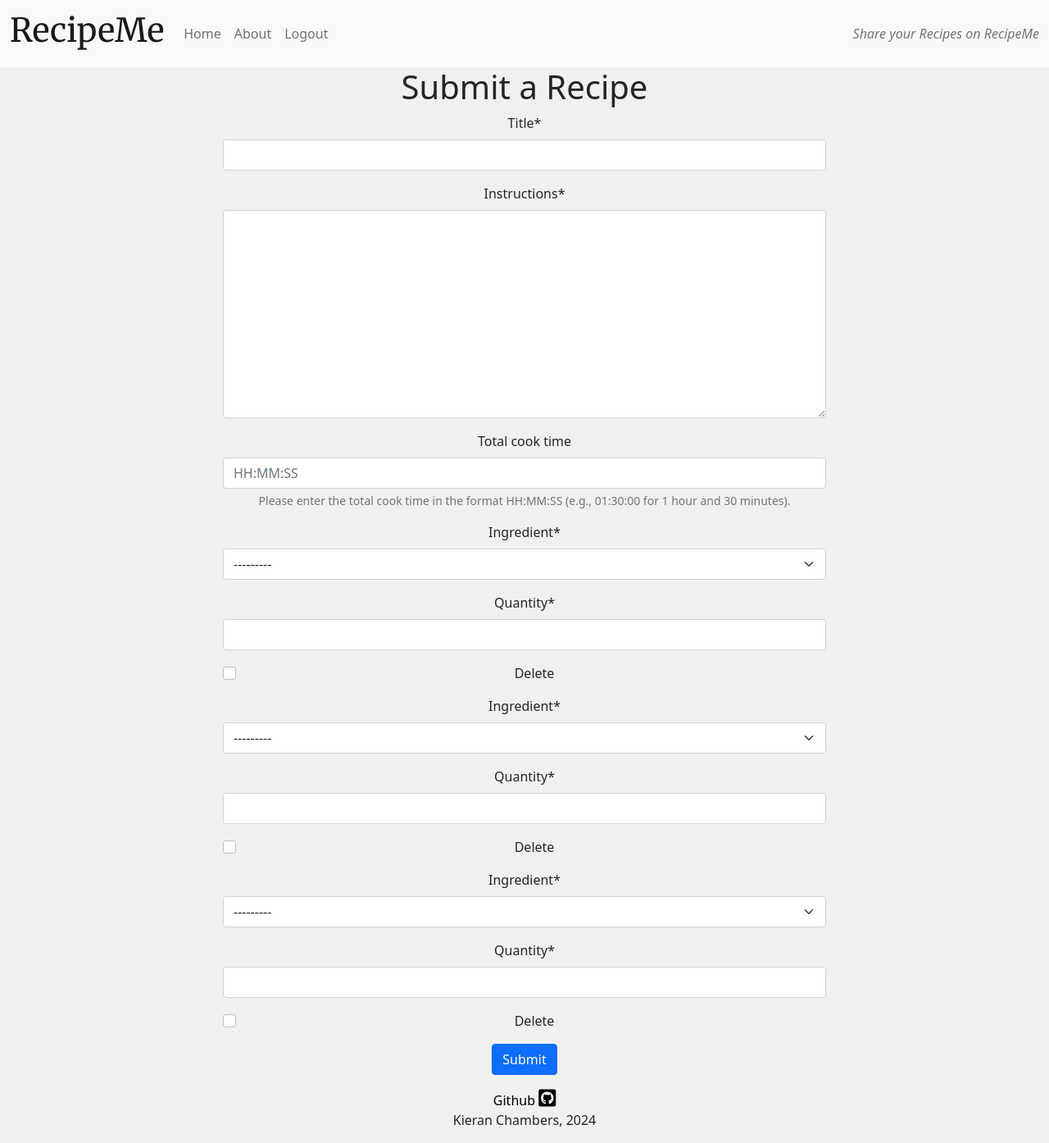
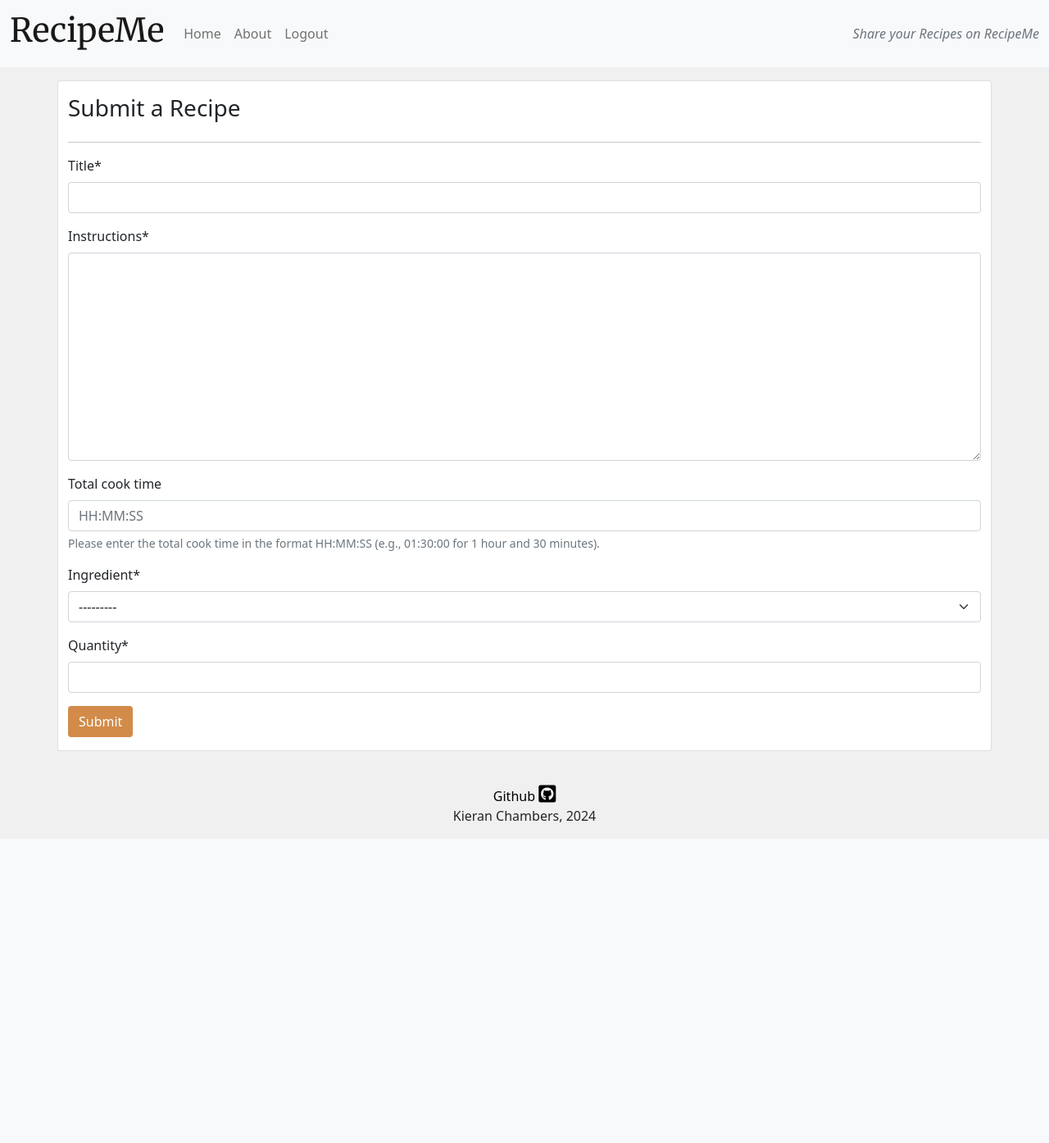
Before and after one commit to klchambers/pp4, a Django app: page /upload_recipe/ in a window 1280 px wide. Shown: the whole page at 82% size. After the commit the page ends 1003 px from the top, so only its background shows below. Run offline with Django 5.2, Linux system fonts and the light colour scheme; the visitor is signed in with stand-in values (Sample User, id 1); data that the repository does not hold is empty; some libraries are stand-ins or nearby versions.

Commit message:
Chores: Improve styling of

```diff
--- a/recipes/forms.py
+++ b/recipes/forms.py
@@ -28,4 +28,6 @@ class RecipeForm(forms.ModelForm):
 # https://docs.djangoproject.com/en/5.0/topics/forms/modelforms/
 RecipeFormSet = inlineformset_factory(
     Recipe, IngredientQuantity,
-    fields=['ingredient', 'quantity'])
+    fields=['ingredient', 'quantity'],
+    can_delete=False,
+    extra=1)
--- a/recipes/templates/recipes/upload_recipe.html
+++ b/recipes/templates/recipes/upload_recipe.html
@@ -5,8 +5,9 @@
 <body>
     <div class="container">
         <div class="row justify-content-center">
-            <div class="col-md-8 text-center">
-                <h1>Submit a Recipe</h1>
+            <div class="col-md-10 col-lg-12 card mb-4 mt-3 py-3">
+                <h3>Submit a Recipe</h3>
+                <hr>
                 <form method="post">
                     {% csrf_token %}
                     {{ form|crispy }}
@@ -14,7 +15,7 @@
                     {% for form in formset %}
                         {{ form|crispy }}
                     {% endfor %}
-                    <button type="submit" class="btn btn-primary">Submit</button>
+                    <button type="submit" class="btn btn-signup">Submit</button>
                 </form>
             </div>
         </div>
```
